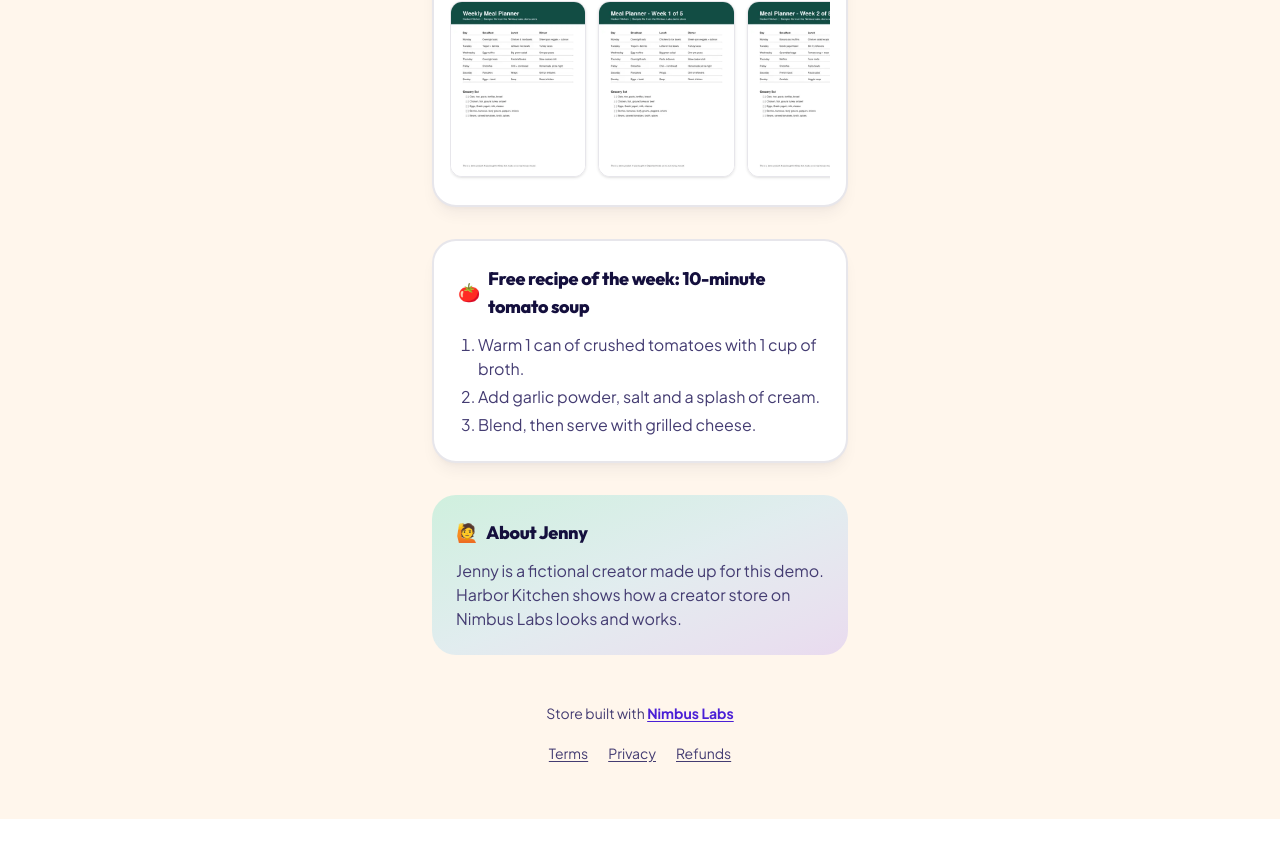
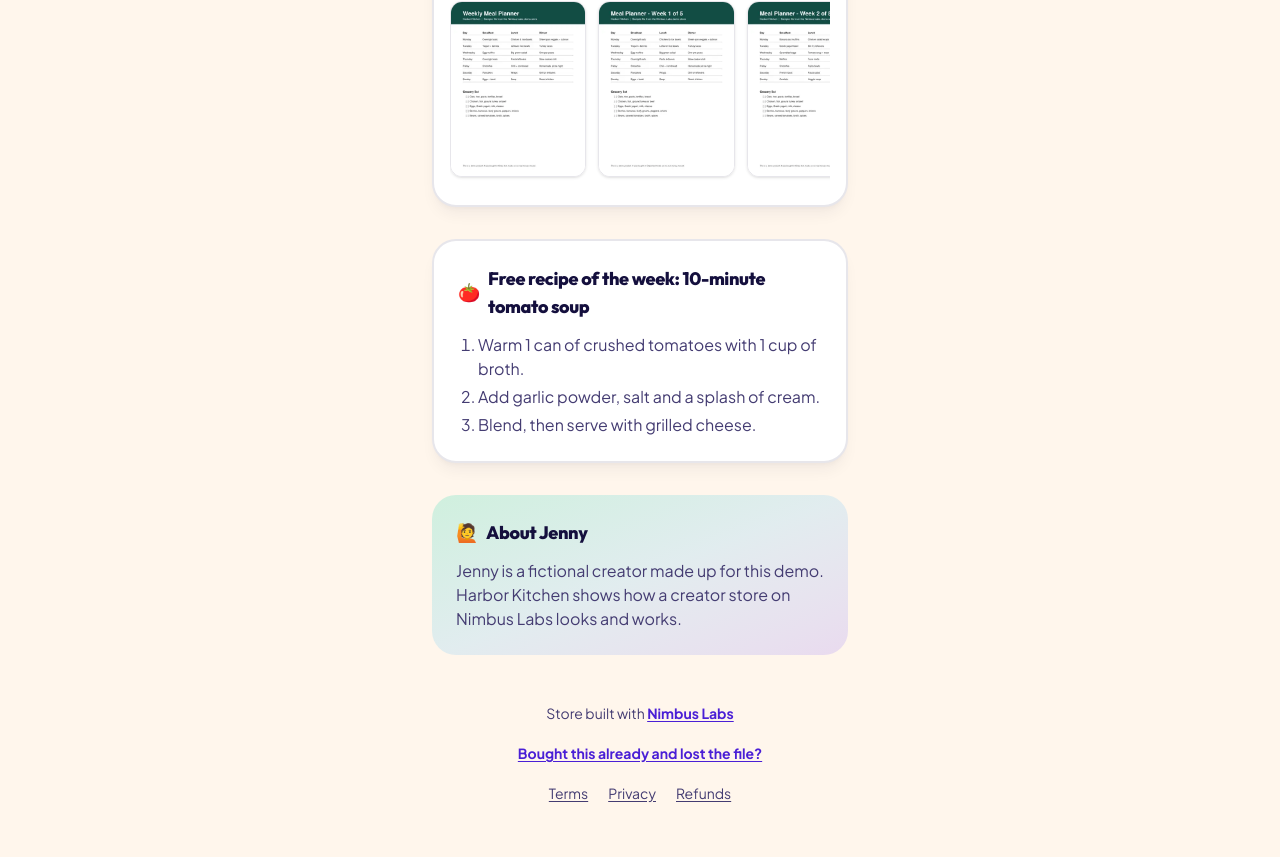
Before and after one commit to viniciussucupira/nimbus-labs, a Next.js app: page /demo in a window 1280 px wide. Shown: the part 1626-2483 px from the top of the page. Before the commit the page ends 2445 px from the top, so only its background shows below. Built offline with nearby package versions, Linux system fonts and the light colour scheme.

Commit message:
feat(demo): the store footer points a lost buyer at the re-send

```diff
--- a/app/demo/page.tsx
+++ b/app/demo/page.tsx
@@ -289,6 +289,14 @@ export default function DemoStorePage() {
               Nimbus Labs
             </Link>
           </p>
+          <p className="mt-1">
+            <Link
+              href="/demo/recover"
+              className="inline-block py-2 font-bold text-violet-deep underline underline-offset-2"
+            >
+              Bought this already and lost the file?
+            </Link>
+          </p>
           <p className="mt-1 flex justify-center gap-5">
             <Link
               href="/terms"
```
